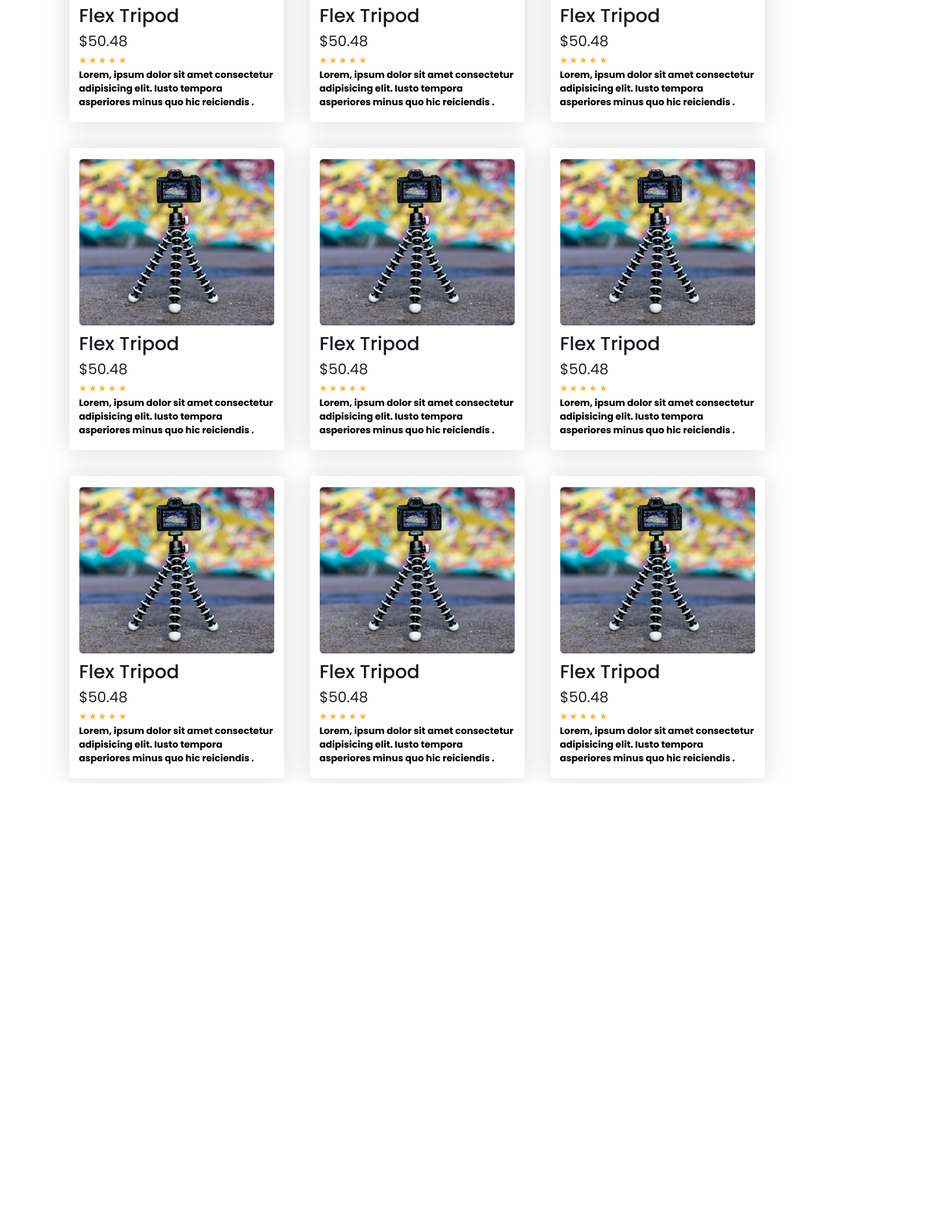
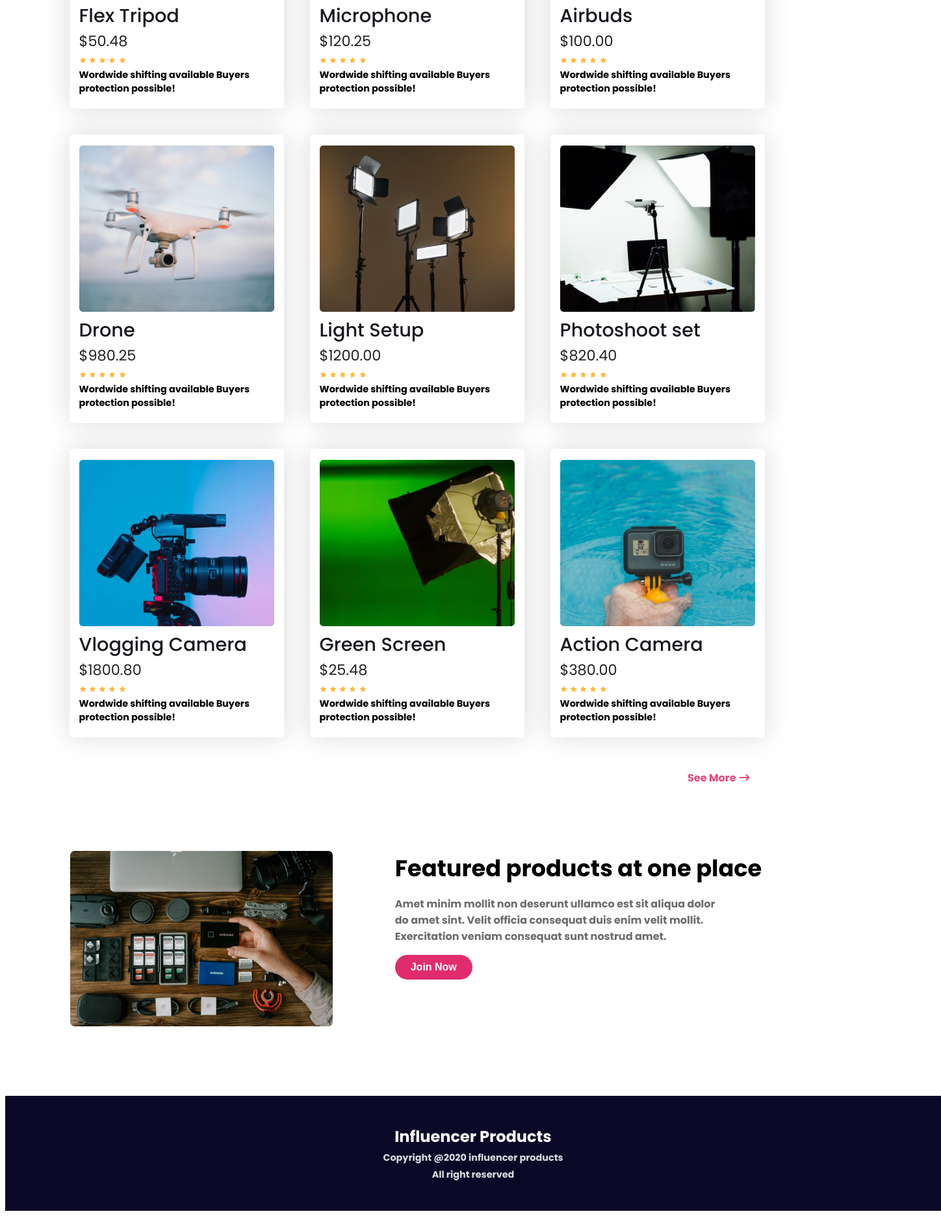
Before and after one commit to salauddin-777/influencer-gear, a plain HTML site: page index.html in a window 1280 px wide. Shown: the part 1175-3047 px from the top of the page at 65% size, 1448 px wide, since content can reach past the window. Before the commit the page ends 2381 px from the top, so only its background shows below. Drawn offline with Linux system fonts and the light colour scheme.

Commit message:
Mobile Resposive for banner card feature and footer section added

```diff
--- a/index.html
+++ b/index.html
@@ -1,14 +1,16 @@
 <!DOCTYPE html>
 <html lang="en">
+
 <head>
     <meta charset="UTF-8">
     <meta name="viewport" content="width=device-width, initial-scale=1.0">
     <!-- Font Awesome -->
     <link rel="stylesheet" href="https://cdnjs.cloudflare.com/ajax/libs/font-awesome/6.7.2/css/all.min.css" integrity="sha512-Evv84Mr4kqVGRNSgIGL/F/aIDqQb7xQ2vcrdIwxfjThSH8CSR7PBEakCr51Ck+w+/U6swU2Im1vVX0SVk9ABhg==" crossorigin="anonymous" referrerpolicy="no-referrer" />
 
-    <title>Influencer Gear  </title>
+    <title>Influencer Gear </title>
     <link rel="stylesheet" href="style.css">
 </head>
+
 <body class="poppins-regular">
     <header>
         <!-- Navigation Bar Start -->
@@ -18,7 +20,7 @@
             </div>
             <div>
                 <ul>
-                    <li ><a class="small-text-p" href=#home"">Home</a></li>
+                    <li><a class="small-text-p" href=#home"">Home</a></li>
                     <li><a class="small-text-p" href="#products">Products</a></li>
                     <li><a class="small-text-p" href="#signup">Sign up</a></li>
                     <li><a class="small-text-p" href="#login">Log in</a></li>
@@ -64,6 +66,7 @@
         <!-- Logo Section Stop Here -->
     </header>
     <main>
+        <!-- Card Section Start -->
         <section class="card">
             <div>
                 <h2 class="card-title">Popular Collection</h2>
@@ -73,125 +76,154 @@
                     <img class="card-main-img" src="./images/tripod.png" alt="">
                     <h3 class="card-item-title">Flex Tripod</h3>
                     <h4 class="card-price">$50.48</h4>
-                <img class="card-img"  src="./images/star.svg" alt="">
-                <img class="card-img"src="./images/star.svg" alt="">
-                <img class="card-img"src="./images/star.svg" alt="">
-                <img class="card-img"src="./images/star.svg" alt="">
-                <img class="card-img"src="./images/star.svg" alt="">
+                    <img class="card-img" src="./images/star.svg" alt="">
+                    <img class="card-img" src="./images/star.svg" alt="">
+                    <img class="card-img" src="./images/star.svg" alt="">
+                    <img class="card-img" src="./images/star.svg" alt="">
+                    <img class="card-img" src="./images/star.svg" alt="">
                     <p class="card-des">
-                    Lorem, ipsum dolor sit amet consectetur adipisicing elit. Iusto tempora asperiores minus quo hic reiciendis .
+                        Wordwide shifting available
+                        Buyers protection possible!
                     </p>
                 </div>
                 <div class="card-items">
-                <img class="card-main-img" src="./images/tripod.png" alt="">
-                <h3 class="card-item-title">Flex Tripod</h3>
-                <h4 class="card-price">$50.48</h4>
-                <img class="card-img"  src="./images/star.svg" alt="">
-                <img class="card-img"src="./images/star.svg" alt="">
-                <img class="card-img"src="./images/star.svg" alt="">
-                <img class="card-img"src="./images/star.svg" alt="">
-                <img class="card-img"src="./images/star.svg" alt="">
+                    <img class="card-main-img" src="./images/mic.png" alt="">
+                    <h3 class="card-item-title">Microphone</h3>
+                    <h4 class="card-price">$120.25</h4>
+                    <img class="card-img" src="./images/star.svg" alt="">
+                    <img class="card-img" src="./images/star.svg" alt="">
+                    <img class="card-img" src="./images/star.svg" alt="">
+                    <img class="card-img" src="./images/star.svg" alt="">
+                    <img class="card-img" src="./images/star.svg" alt="">
                     <p class="card-des">
-                    Lorem, ipsum dolor sit amet consectetur adipisicing elit. Iusto tempora asperiores minus quo hic reiciendis .
+                        Wordwide shifting available
+                        Buyers protection possible!
                     </p>
                 </div>
                 <div class="card-items">
-                <img class="card-main-img" src="./images/tripod.png" alt="">
-                <h3 class="card-item-title">Flex Tripod</h3>
-                <h4 class="card-price">$50.48</h4>
-                <img class="card-img"  src="./images/star.svg" alt="">
-                <img class="card-img"src="./images/star.svg" alt="">
-                <img class="card-img"src="./images/star.svg" alt="">
-                <img class="card-img"src="./images/star.svg" alt="">
-                <img class="card-img"src="./images/star.svg" alt="">
+                    <img class="card-main-img" src="./images/airpod.png" alt="">
+                    <h3 class="card-item-title">Airbuds</h3>
+                    <h4 class="card-price">$100.00</h4>
+                    <img class="card-img" src="./images/star.svg" alt="">
+                    <img class="card-img" src="./images/star.svg" alt="">
+                    <img class="card-img" src="./images/star.svg" alt="">
+                    <img class="card-img" src="./images/star.svg" alt="">
+                    <img class="card-img" src="./images/star.svg" alt="">
                     <p class="card-des">
-                    Lorem, ipsum dolor sit amet consectetur adipisicing elit. Iusto tempora asperiores minus quo hic reiciendis .
+                        Wordwide shifting available
+                        Buyers protection possible!
                     </p>
                 </div>
                 <div class="card-items">
-                <img class="card-main-img" src="./images/tripod.png" alt="">
-                <h3 class="card-item-title">Flex Tripod</h3>
-                <h4 class="card-price">$50.48</h4>
-                <img class="card-img"  src="./images/star.svg" alt="">
-                <img class="card-img"src="./images/star.svg" alt="">
-                <img class="card-img"src="./images/star.svg" alt="">
-                <img class="card-img"src="./images/star.svg" alt="">
-                <img class="card-img"src="./images/star.svg" alt="">
+                    <img class="card-main-img" src="./images/drone.png" alt="">
+                    <h3 class="card-item-title">Drone</h3>
+                    <h4 class="card-price">$980.25</h4>
+                    <img class="card-img" src="./images/star.svg" alt="">
+                    <img class="card-img" src="./images/star.svg" alt="">
+                    <img class="card-img" src="./images/star.svg" alt="">
+                    <img class="card-img" src="./images/star.svg" alt="">
+                    <img class="card-img" src="./images/star.svg" alt="">
                     <p class="card-des">
-                    Lorem, ipsum dolor sit amet consectetur adipisicing elit. Iusto tempora asperiores minus quo hic reiciendis .
+                        Wordwide shifting available
+                        Buyers protection possible!
                     </p>
                 </div>
                 <div class="card-items">
-                <img class="card-main-img" src="./images/tripod.png" alt="">
-                <h3 class="card-item-title">Flex Tripod</h3>
-                <h4 class="card-price">$50.48</h4>
-                <img class="card-img"  src="./images/star.svg" alt="">
-                <img class="card-img"src="./images/star.svg" alt="">
-                <img class="card-img"src="./images/star.svg" alt="">
-                <img class="card-img"src="./images/star.svg" alt="">
-                <img class="card-img"src="./images/star.svg" alt="">
+                    <img class="card-main-img" src="./images/lights.png" alt="">
+                    <h3 class="card-item-title">Light Setup</h3>
+                    <h4 class="card-price">$1200.00</h4>
+                    <img class="card-img" src="./images/star.svg" alt="">
+                    <img class="card-img" src="./images/star.svg" alt="">
+                    <img class="card-img" src="./images/star.svg" alt="">
+                    <img class="card-img" src="./images/star.svg" alt="">
+                    <img class="card-img" src="./images/star.svg" alt="">
                     <p class="card-des">
-                    Lorem, ipsum dolor sit amet consectetur adipisicing elit. Iusto tempora asperiores minus quo hic reiciendis .
+                        Wordwide shifting available
+                        Buyers protection possible!
                     </p>
                 </div>
                 <div class="card-items">
-                <img class="card-main-img" src="./images/tripod.png" alt="">
-                <h3 class="card-item-title">Flex Tripod</h3>
-                <h4 class="card-price">$50.48</h4>
-                <img class="card-img"  src="./images/star.svg" alt="">
-                <img class="card-img"src="./images/star.svg" alt="">
-                <img class="card-img"src="./images/star.svg" alt="">
-                <img class="card-img"src="./images/star.svg" alt="">
-                <img class="card-img"src="./images/star.svg" alt="">
+                    <img class="card-main-img" src="./images/setup.png" alt="">
+                    <h3 class="card-item-title">Photoshoot set</h3>
+                    <h4 class="card-price">$820.40</h4>
+                    <img class="card-img" src="./images/star.svg" alt="">
+                    <img class="card-img" src="./images/star.svg" alt="">
+                    <img class="card-img" src="./images/star.svg" alt="">
+                    <img class="card-img" src="./images/star.svg" alt="">
+                    <img class="card-img" src="./images/star.svg" alt="">
                     <p class="card-des">
-                    Lorem, ipsum dolor sit amet consectetur adipisicing elit. Iusto tempora asperiores minus quo hic reiciendis .
+                        Wordwide shifting available
+                        Buyers protection possible!
                     </p>
                 </div>
                 <div class="card-items">
-                <img class="card-main-img" src="./images/tripod.png" alt="">
-                <h3 class="card-item-title">Flex Tripod</h3>
-                <h4 class="card-price">$50.48</h4>
-                <img class="card-img"  src="./images/star.svg" alt="">
-                <img class="card-img"src="./images/star.svg" alt="">
-                <img class="card-img"src="./images/star.svg" alt="">
-                <img class="card-img"src="./images/star.svg" alt="">
-                <img class="card-img"src="./images/star.svg" alt="">
+                    <img class="card-main-img" src="./images/camera.png" alt="">
+                    <h3 class="card-item-title">Vlogging Camera</h3>
+                    <h4 class="card-price">$1800.80</h4>
+                    <img class="card-img" src="./images/star.svg" alt="">
+                    <img class="card-img" src="./images/star.svg" alt="">
+                    <img class="card-img" src="./images/star.svg" alt="">
+                    <img class="card-img" src="./images/star.svg" alt="">
+                    <img class="card-img" src="./images/star.svg" alt="">
                     <p class="card-des">
-                    Lorem, ipsum dolor sit amet consectetur adipisicing elit. Iusto tempora asperiores minus quo hic reiciendis .
+                        Wordwide shifting available
+                        Buyers protection possible!
                     </p>
                 </div>
                 <div class="card-items">
-                <img class="card-main-img" src="./images/tripod.png" alt="">
-                <h3 class="card-item-title">Flex Tripod</h3>
-                <h4 class="card-price">$50.48</h4>
-                <img class="card-img"  src="./images/star.svg" alt="">
-                <img class="card-img"src="./images/star.svg" alt="">
-                <img class="card-img"src="./images/star.svg" alt="">
-                <img class="card-img"src="./images/star.svg" alt="">
-                <img class="card-img"src="./images/star.svg" alt="">
+                    <img class="card-main-img" src="./images/single-light.png" alt="">
+                    <h3 class="card-item-title">Green Screen</h3>
+                    <h4 class="card-price">$25.48</h4>
+                    <img class="card-img" src="./images/star.svg" alt="">
+                    <img class="card-img" src="./images/star.svg" alt="">
+                    <img class="card-img" src="./images/star.svg" alt="">
+                    <img class="card-img" src="./images/star.svg" alt="">
+                    <img class="card-img" src="./images/star.svg" alt="">
                     <p class="card-des">
-                    Lorem, ipsum dolor sit amet consectetur adipisicing elit. Iusto tempora asperiores minus quo hic reiciendis .
+                        Wordwide shifting available
+                        Buyers protection possible!
                     </p>
                 </div>
                 <div class="card-items">
-                <img class="card-main-img" src="./images/tripod.png" alt="">
-                <h3 class="card-item-title">Flex Tripod</h3>
-                <h4 class="card-price">$50.48</h4>
-                <img class="card-img"  src="./images/star.svg" alt="">
-                <img class="card-img"src="./images/star.svg" alt="">
-                <img class="card-img"src="./images/star.svg" alt="">
-                <img class="card-img"src="./images/star.svg" alt="">
-                <img class="card-img"src="./images/star.svg" alt="">
+                    <img class="card-main-img" src="./images/action.png" alt="">
+                    <h3 class="card-item-title">Action Camera</h3>
+                    <h4 class="card-price">$380.00</h4>
+                    <img class="card-img" src="./images/star.svg" alt="">
+                    <img class="card-img" src="./images/star.svg" alt="">
+                    <img class="card-img" src="./images/star.svg" alt="">
+                    <img class="card-img" src="./images/star.svg" alt="">
+                    <img class="card-img" src="./images/star.svg" alt="">
                     <p class="card-des">
-                    Lorem, ipsum dolor sit amet consectetur adipisicing elit. Iusto tempora asperiores minus quo hic reiciendis .
+                        Wordwide shifting available
+                        Buyers protection possible!
                     </p>
                 </div>
-
+            </div>
+            <a href="">See More <span><i class="fa-solid fa-arrow-right-long"></i></span></a>
+        </section>
+        <!-- Feature Section Start -->
+        <section class="feature">
+            <div class="feature-container">
+                <div class="feature-img">
+                    <img src="./images/gear.png" alt="">
+                </div>
+                <div class="feature-content">
+                    <h2 class="feature-title">
+                        Featured products at one place
+                    </h2>
+                    <p class="feature-des">
+                        Amet minim mollit non deserunt ullamco est sit aliqua dolor do amet sint. Velit officia consequat duis enim velit mollit. Exercitation veniam consequat sunt nostrud amet.
+                    </p>
+                    <button class="btn">Join Now</button>
+                </div>
             </div>
         </section>
     </main>
-    <footer>
-
+    <footer class="footer">
+        <h3 class="footer-title">Influencer Products</h3>
+        <h4 class="footer-second">Copyright @2020 influencer products</h4>
+        <h4 class="footer-second">All right reserved</h4>
     </footer>
 </body>
+
 </html>
--- a/style.css
+++ b/style.css
@@ -105,7 +105,7 @@
 /* Card Style Section */
 .card{
     max-width: 1047px;
-    max-height: 1662px;
+    /* max-height: 1662px; */
     margin: 0 auto;
     padding-right:20px ;
 
@@ -158,6 +158,62 @@
     font-size: 0.9rem;
     margin: 0;
 }
+.card a {
+    text-decoration: none;
+    display: flex;
+    justify-content: end;
+    margin-top: 50px;
+    color: rgba(224, 44, 109, 0.87);
+    font-size: 1rem;
+    font-weight: 700;
+    gap: 5px;
+    align-items: center;
+}
+
+/* Feature Section Style */
+.feature{
+    width: 1110px;
+    margin: 100px auto;
+}
+.feature-container{
+    display: flex;
+    gap: 96px;
+    justify-content: center;
+}
+.feature-title{
+    font-size: 2.2rem;
+    font-weight: 700;
+    margin: 0;
+}
+.feature-des{
+    font-size: 1rem;
+    font-weight: 700;
+    color: rgb(108, 108, 108);
+    width: 510px;
+}
+
+/* Footer Section style */
+.footer{
+    text-align: center;
+    margin: 0 auto;
+    width: 1440px;
+    background-color: rgb(10, 8, 38) ;
+    color: rgb(255, 255, 255);
+    padding: 40px 0px;
+}
+.footer-title{
+    font-weight: 700;
+    font-size: 1.5rem ;
+    margin: 5px;
+    color: rgb(255, 255, 255);
+}
+.footer-second{
+    font-weight: 700;
+    font-size: 0.9rem;
+    margin: 5px;
+    color: rgb(217, 219, 225);
+}
+
 
 @media screen and (max-width: 576px) {
     .nav{
@@ -187,4 +243,31 @@
     .all-logo img{
         width: 100%;
     }
+    .main-card{
+        grid-template-columns: 1fr;
+        margin: 30px auto;
+    }
+    .card{
+        align-items: center;
+    }
+    .card a{
+        justify-content: center;
+    }
+    .feature-container{
+        flex-direction: column;
+        padding: 15px;
+        gap: 20px;
+        margin-top: 20px;
+    }
+    .feature{
+        width: 100%;
+        margin: 0 auto;
+    }
+    .feature-des{
+        width: 100%;
+
+    }
+    .feature-img img{
+        width: 90%;
+    }
 }
```
Lines whose indentation alone changed are shown as unchanged.
